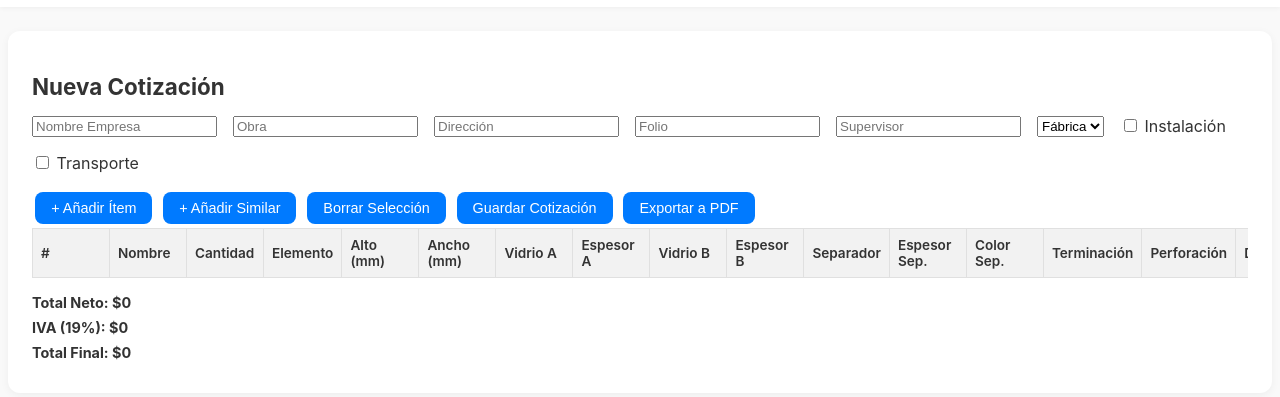
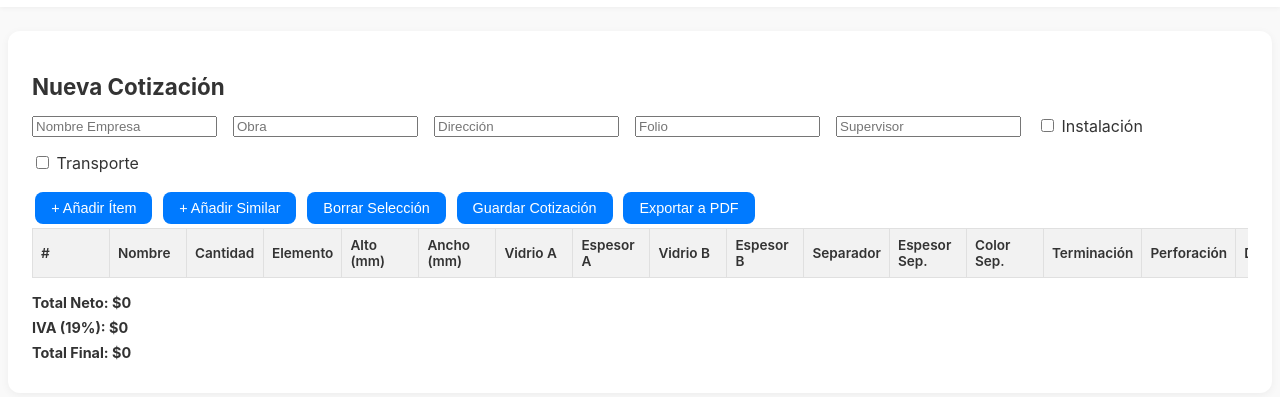
Before and after one commit to mstrubee/Cot_Grok, a plain HTML site: page index.html in a window 1280 px wide. Shown: the part 77-474 px from the top of the page. Drawn offline with Linux system fonts and the light colour scheme.

Commit message:
Update index.html

```diff
--- a/index.html
+++ b/index.html
@@ -66,10 +66,6 @@
       <input type="text" id="direccion" placeholder="Dirección">
       <input type="text" id="folio" placeholder="Folio">
       <input type="text" id="supervisor" placeholder="Supervisor">
-      <select id="entrega">
-        <option value="Fábrica">Fábrica</option>
-        <option value="Obra">Obra</option>
-      </select>
       <label><input type="checkbox" id="servicioInstalacion"> Instalación</label>
       <label><input type="checkbox" id="servicioTransporte"> Transporte</label>
     </form>
```
